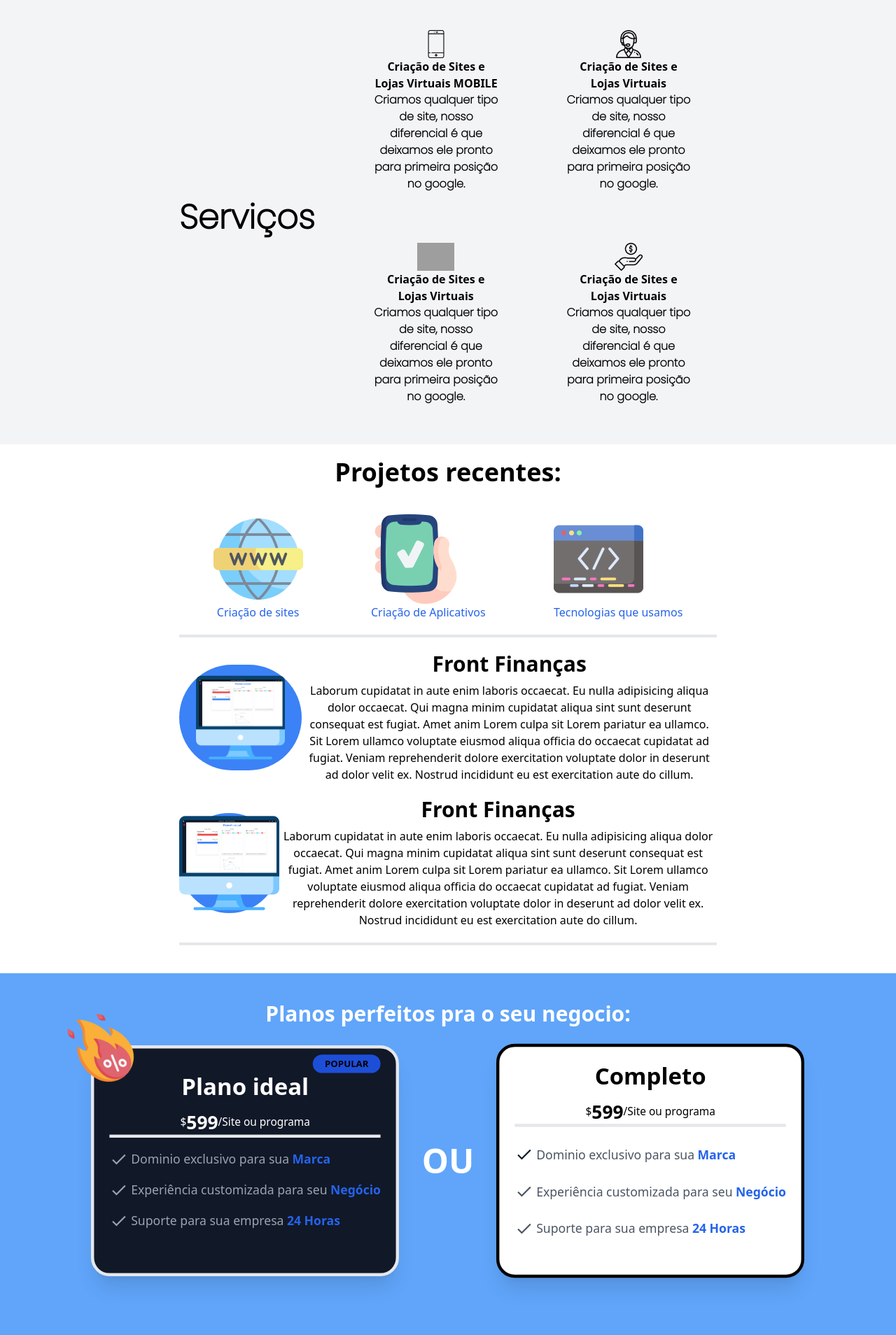
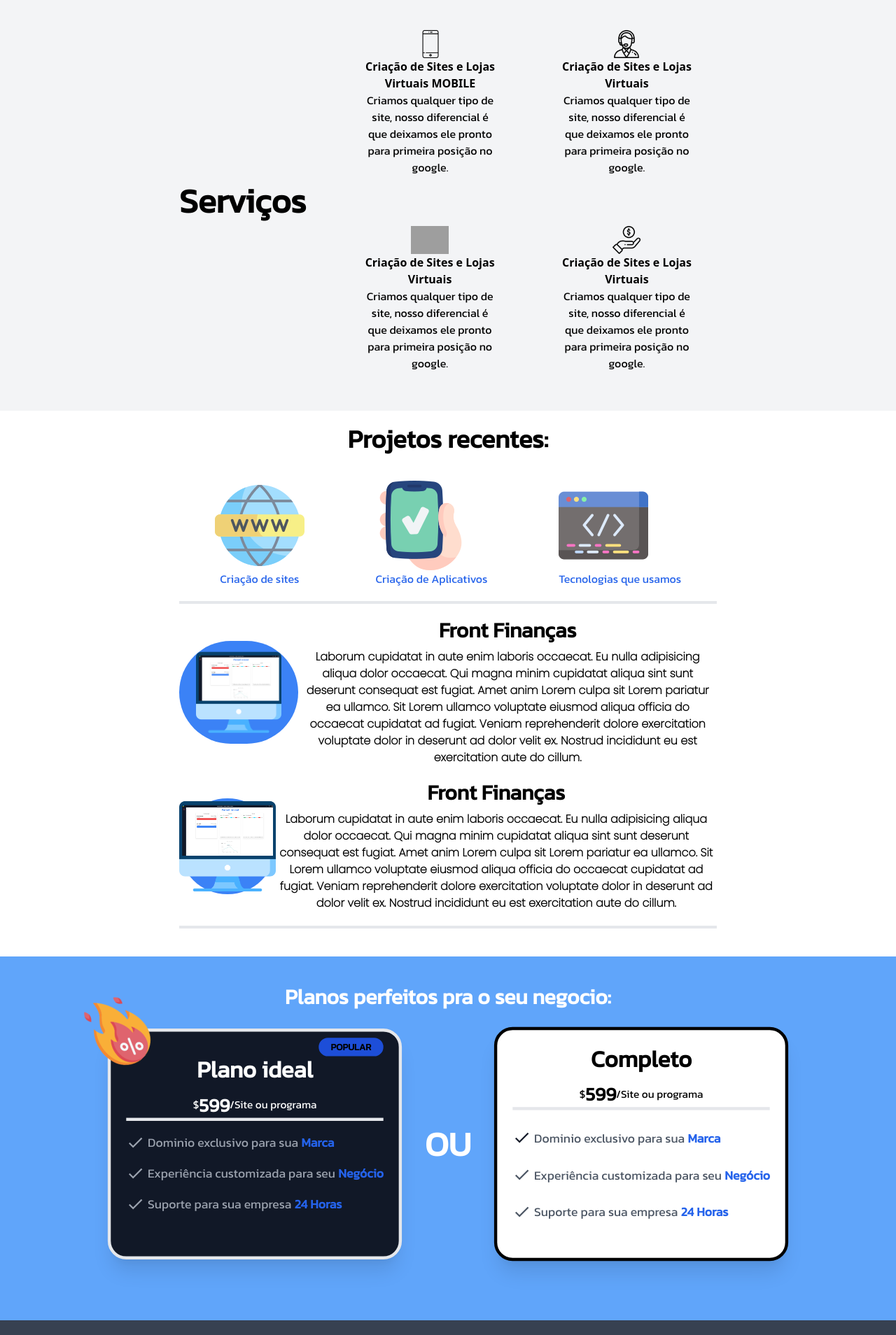
Before and after one commit to emanoel3578/portfolio-website, a Vue app: page / in a window 1280 px wide. Shown: the part 920-2828 px from the top of the page at 70% size. Built offline with nearby package versions, Linux system fonts and the light colour scheme; grey boxes are pictures that could not be loaded.

Commit message:
Adiconado fontes nos restos dos arquivos

```diff
--- a/src/components/Footer.vue
+++ b/src/components/Footer.vue
@@ -1,5 +1,5 @@
 <template lang="">
-    <div>
+    <div class="font-kanit">
         <div class="bg-gray-800 flex justify-center">
             <div class="flex justify-around w-3/5 py-3 items-center">
                 <div class="flex flex-col ">
--- a/src/components/Planos.vue
+++ b/src/components/Planos.vue
@@ -3,7 +3,7 @@
 <link href="https://fonts.googleapis.com/css2?family=Montserrat:wght@100;200;300;400;500;600;700;800;900&display=swap" rel="stylesheet">
 <link href="https://fonts.googleapis.com/icon?family=Material+Icons" rel="stylesheet">
 
-    <div class="bg-blue-400 font-sans pb-20 pt-10">
+    <div class="bg-blue-400 font-sans font-kanit pb-20 pt-10">
         <div class="font-semibold text-3xl text-white text-center pb-5">Planos perfeitos pra o seu negocio:</div>
 
         <div class="flex justify-center items-center">
@@ -18,7 +18,7 @@
                     <a class="bg-blue-700 font-semibold px-4 py-1 rounded-full uppercase text-xs">Popular</a>
                 </div>
 
-                <a class="font-bold text-3xl text-white text-center pb-3">Plano ideal</a>
+                <a class="font-bold font-kanit text-3xl text-white text-center pb-3">Plano ideal</a>
                 <div class="flex border-b-4 border-grey-200 items-center justify-center text-white">
                     <a class="text-sm">$</a>
                     <a class="text-2xl font-bold">599</a>
@@ -52,11 +52,11 @@
             <div>
                 <div class="flex flex-col bg-white border-4 shadow-xl transform scale-110 rounded-3xl border-black px-5 pb-6 m-5">
 
-                <a class="font-semibold text-3xl text-black text-center pb-3 pt-5">Completo</a>
+                <a class="font-semibold font-kanit text-3xl text-black text-center pb-3 pt-5">Completo</a>
                 <div class="flex border-b-4 border-grey-200 items-center justify-center text-black">
                     <a class="text-sm">$</a>
                     <a class="text-2xl font-bold">599</a>
-                    <a class="text-sm">/Site ou programa</a>
+                    <a class="text-sm font-kanit">/Site ou programa</a>
                 </div>
 
                 <div class="flex flex-col">
--- a/src/components/Projetos.vue
+++ b/src/components/Projetos.vue
@@ -2,10 +2,10 @@
     <div class="">
         <div class="my-5">
             <div class="text-center">
-                <p class="font-bold text-4xl mb-10">Projetos recentes:</p>
+                <p class="font-bold text-4xl mb-10 font-kanit font-bold">Projetos recentes:</p>
             </div>
 
-            <div class="flex justify-around border-b-4 border-grey-200 w-3/5 mx-auto my-0 pb-5 mb-5">
+            <div class="flex justify-around border-b-4 border-grey-200 w-3/5 mx-auto my-0 pb-5 mb-5 font-kanit">
                 <div class="text-center" @click="sites = true, aplicativos = false, tecnologias = false">
                     <img class="cursor-pointer" src="img/website.png">
                     <p class="cursor-pointer text-blue-600 hover:text-black">Criação de sites</p>
@@ -31,12 +31,12 @@
                     <div class="flex flex-col">
                         <div class="">
                             <div class="text-center font-bold text-3xl mb-2">
-                                <p>Front Finanças</p>
+                                <p class="font-kanit font-bold">Front Finanças</p>
                             </div>
                         </div>
 
                         <div class="text-center">
-                            <p>Laborum cupidatat in aute enim laboris occaecat. Eu nulla adipisicing aliqua dolor occaecat. Qui magna minim cupidatat aliqua sint sunt deserunt consequat est fugiat. Amet anim Lorem culpa sit Lorem pariatur ea ullamco. Sit Lorem ullamco voluptate eiusmod aliqua officia do occaecat cupidatat ad fugiat. Veniam reprehenderit dolore exercitation voluptate dolor in deserunt ad dolor velit ex. Nostrud incididunt eu est exercitation aute do cillum.</p>
+                            <p class="font-poppins font-semibold">Laborum cupidatat in aute enim laboris occaecat. Eu nulla adipisicing aliqua dolor occaecat. Qui magna minim cupidatat aliqua sint sunt deserunt consequat est fugiat. Amet anim Lorem culpa sit Lorem pariatur ea ullamco. Sit Lorem ullamco voluptate eiusmod aliqua officia do occaecat cupidatat ad fugiat. Veniam reprehenderit dolore exercitation voluptate dolor in deserunt ad dolor velit ex. Nostrud incididunt eu est exercitation aute do cillum.</p>
                         </div>
                     </div>
                 </div>
@@ -51,12 +51,12 @@
                     <div class="flex flex-col">
                         <div class="">
                             <div class="text-center font-bold text-3xl mb-2">
-                                <p>Front Finanças</p>
+                                <p class="font-kanit font-bold">Front Finanças</p>
                             </div>
                         </div>
 
                         <div class="text-center">
-                            <p>Laborum cupidatat in aute enim laboris occaecat. Eu nulla adipisicing aliqua dolor occaecat. Qui magna minim cupidatat aliqua sint sunt deserunt consequat est fugiat. Amet anim Lorem culpa sit Lorem pariatur ea ullamco. Sit Lorem ullamco voluptate eiusmod aliqua officia do occaecat cupidatat ad fugiat. Veniam reprehenderit dolore exercitation voluptate dolor in deserunt ad dolor velit ex. Nostrud incididunt eu est exercitation aute do cillum.</p>
+                            <p class="font-poppins font-semibold">Laborum cupidatat in aute enim laboris occaecat. Eu nulla adipisicing aliqua dolor occaecat. Qui magna minim cupidatat aliqua sint sunt deserunt consequat est fugiat. Amet anim Lorem culpa sit Lorem pariatur ea ullamco. Sit Lorem ullamco voluptate eiusmod aliqua officia do occaecat cupidatat ad fugiat. Veniam reprehenderit dolore exercitation voluptate dolor in deserunt ad dolor velit ex. Nostrud incididunt eu est exercitation aute do cillum.</p>
                         </div>
                     </div>
                 </div>
@@ -73,12 +73,12 @@
                     <div class="flex flex-col">
                         <div class="">
                             <div class="text-center font-bold text-3xl mb-2">
-                                <p>Front Finanças APP</p>
+                                <p class="font-semibold font-kanit">Front Finanças APP</p>
                             </div>
                         </div>
 
                         <div class="text-center">
-                            <p>Laborum cupidatat in aute enim laboris occaecat. Eu nulla adipisicing aliqua dolor occaecat. Qui magna minim cupidatat aliqua sint sunt deserunt consequat est fugiat. Amet anim Lorem culpa sit Lorem pariatur ea ullamco. Sit Lorem ullamco voluptate eiusmod aliqua officia do occaecat cupidatat ad fugiat. Veniam reprehenderit dolore exercitation voluptate dolor in deserunt ad dolor velit ex. Nostrud incididunt eu est exercitation aute do cillum.</p>
+                            <p class="font-kanit ">Laborum cupidatat in aute enim laboris occaecat. Eu nulla adipisicing aliqua dolor occaecat. Qui magna minim cupidatat aliqua sint sunt deserunt consequat est fugiat. Amet anim Lorem culpa sit Lorem pariatur ea ullamco. Sit Lorem ullamco voluptate eiusmod aliqua officia do occaecat cupidatat ad fugiat. Veniam reprehenderit dolore exercitation voluptate dolor in deserunt ad dolor velit ex. Nostrud incididunt eu est exercitation aute do cillum.</p>
                         </div>
                     </div>
                     <div class="flex bg-blue-500 rounded-full py-3 px-6 w-full">
--- a/src/components/Servicos.vue
+++ b/src/components/Servicos.vue
@@ -43,7 +43,7 @@
         <div class="flex bg-gray-100 justify-center w-full">
             <div class="flex w-3/5 gap-6 items-center">
                 <div class="text-center">
-                    <p class="text-5xl font-poppins font-semibold">Serviços</p>
+                    <p class="text-5xl font-kanit font-bold">Serviços</p>
                 </div>
 
                 <div class="flex text-center">
@@ -51,13 +51,13 @@
                         <div class="p-5 w-4/5 rounded-full m-4 bg-gradient-to-r hover:from-blue-500 hover:to-purple-400 hover:text-white scale-up-center">
                             <img src="img/mobileicon.png" class="mx-auto my-0 h-10">
                             <p class="font-bold ">Criação de Sites e Lojas Virtuais MOBILE</p>
-                            <p class="font-poppins font-semibold">Criamos qualquer tipo de site, nosso diferencial é que deixamos ele pronto para primeira posição no google.</p>
+                            <p class="font-kanit">Criamos qualquer tipo de site, nosso diferencial é que deixamos ele pronto para primeira posição no google.</p>
                         </div>
 
                         <div class="p-5 w-4/5 rounded-full m-4 bg-gradient-to-r hover:from-blue-500 hover:to-purple-400 hover:text-white">
                             <img src="img/computericon.png" class="mx-auto my-0 h-10">
                             <p class="font-bold">Criação de Sites e Lojas Virtuais</p>
-                            <p class="font-poppins font-semibold">Criamos qualquer tipo de site, nosso diferencial é que deixamos ele pronto para primeira posição no google.</p>
+                            <p class="font-kanit">Criamos qualquer tipo de site, nosso diferencial é que deixamos ele pronto para primeira posição no google.</p>
                         </div>
                     </div>
 
@@ -66,13 +66,13 @@
                         <div class="p-5 w-4/5 rounded-full m-4 bg-gradient-to-r hover:from-blue-500 hover:to-purple-400 hover:text-white">
                             <img src="img/supporticon.png" class="mx-auto my-0 h-10">
                             <p class="font-bold">Criação de Sites e Lojas Virtuais</p>
-                            <p class="font-poppins font-semibold">Criamos qualquer tipo de site, nosso diferencial é que deixamos ele pronto para primeira posição no google.</p>
+                            <p class="font-kanit">Criamos qualquer tipo de site, nosso diferencial é que deixamos ele pronto para primeira posição no google.</p>
                         </div>
 
                         <div class="p-5 w-4/5 rounded-full m-4 bg-gradient-to-r hover:from-blue-500 hover:to-purple-400 hover:text-white">
                             <img src="img/moneyicon.png" class="mx-auto my-0 h-10">
                             <p class="font-bold">Criação de Sites e Lojas Virtuais</p>
-                            <p class="font-poppins font-semibold">Criamos qualquer tipo de site, nosso diferencial é que deixamos ele pronto para primeira posição no google.</p>
+                            <p class="font-kanit">Criamos qualquer tipo de site, nosso diferencial é que deixamos ele pronto para primeira posição no google.</p>
                         </div>
                     </div>
                 </div>
--- a/src/components/Sobrenos.vue
+++ b/src/components/Sobrenos.vue
@@ -1,5 +1,5 @@
 <template>
-    <div>
+    <div class="font-kanit">
         <div class="flex bg-gray-700 justify-center items-center">
             <div class="flex flex-col w-3/5 pb-10">
                 <p class="text-center text-white text-semibold text-3xl mb-8 mt-4">Sobre nossa equipe:</p>
```
